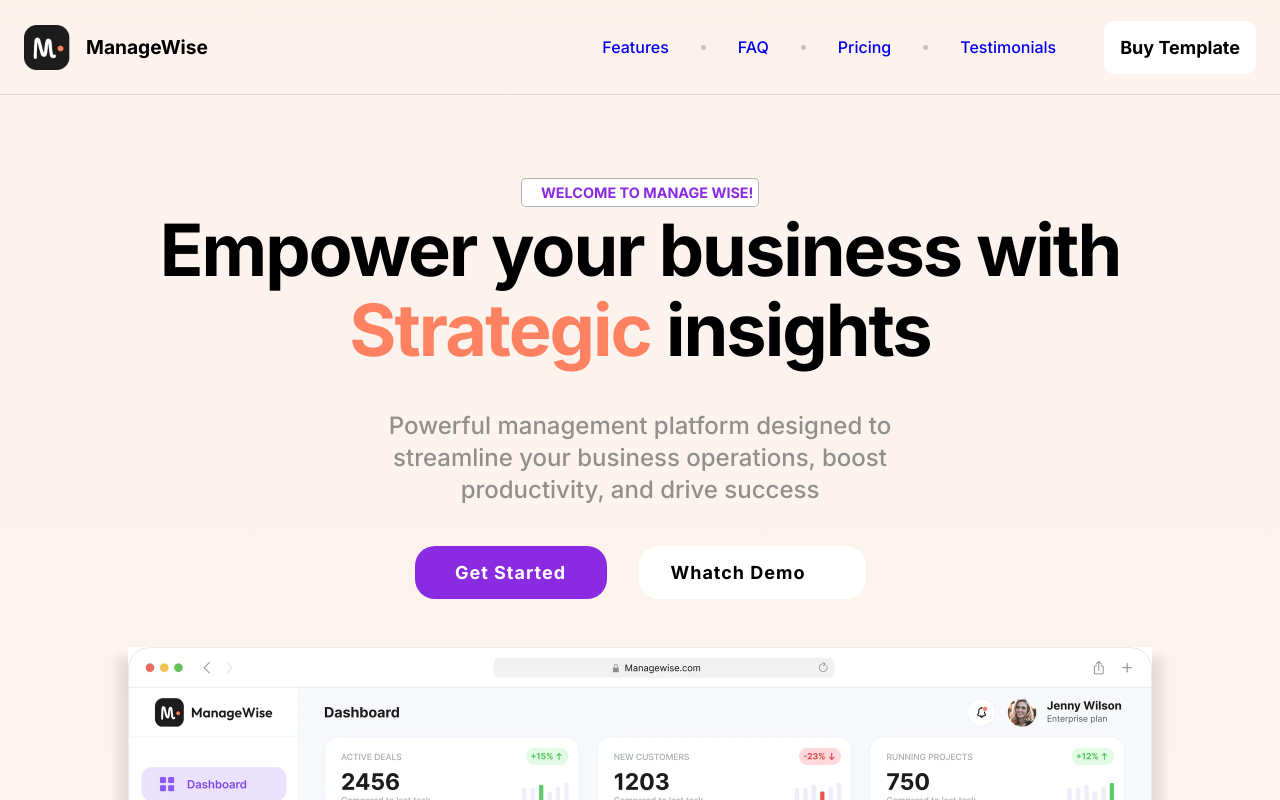
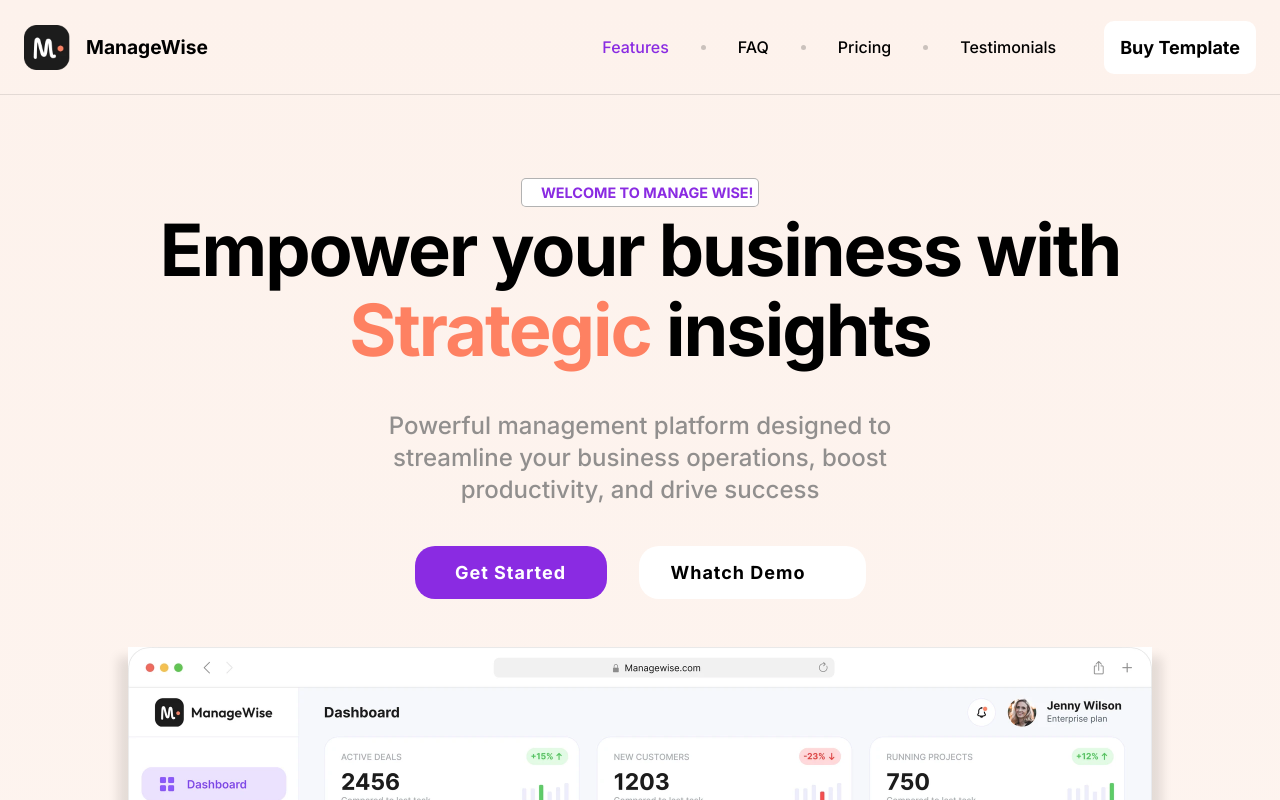
Before and after one commit to mayanknirmalkar/frontend, a React (Create React App) app in the folder client/: page / in a window 1280 px wide. In both pictures the pointer is over the link "Features". Shown: the top 800 px of the page. Built offline with nearby package versions, Linux system fonts and the light colour scheme; some icons are missing.

Commit message:
link tag styling

```diff
--- a/client/src/styles/Navbar.css
+++ b/client/src/styles/Navbar.css
@@ -10,6 +10,11 @@
 
 a{
     text-decoration: none;
+    color: black;
+}
+
+a:hover{
+    color: blueviolet;
 }
 
 .inclusive-nav{
```
